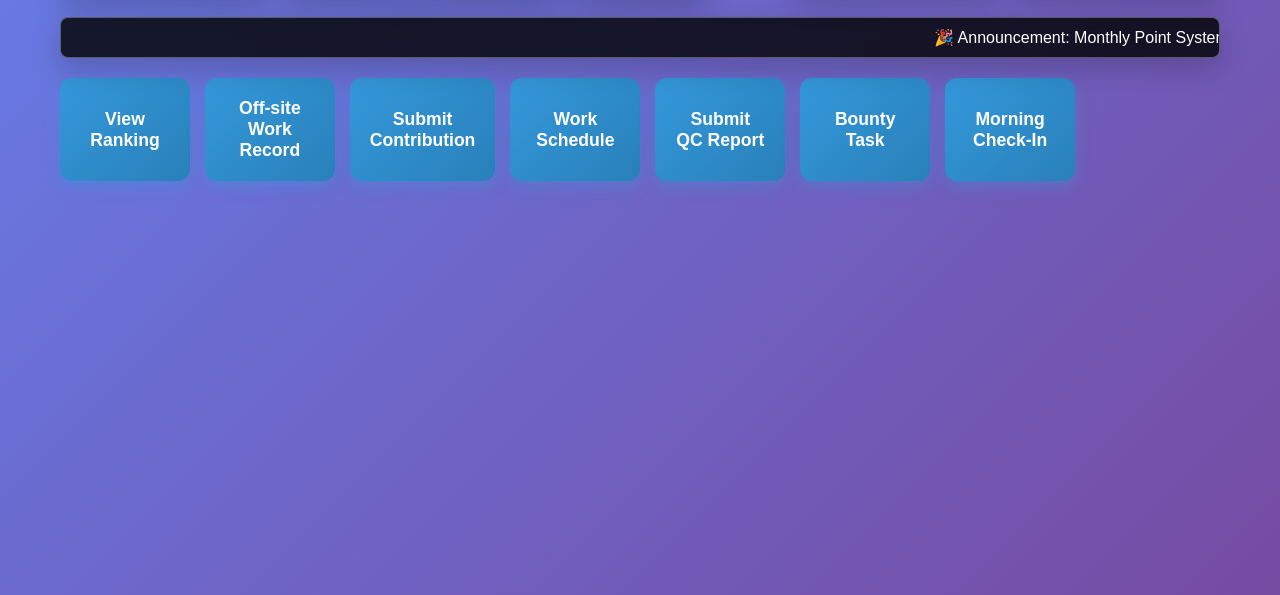
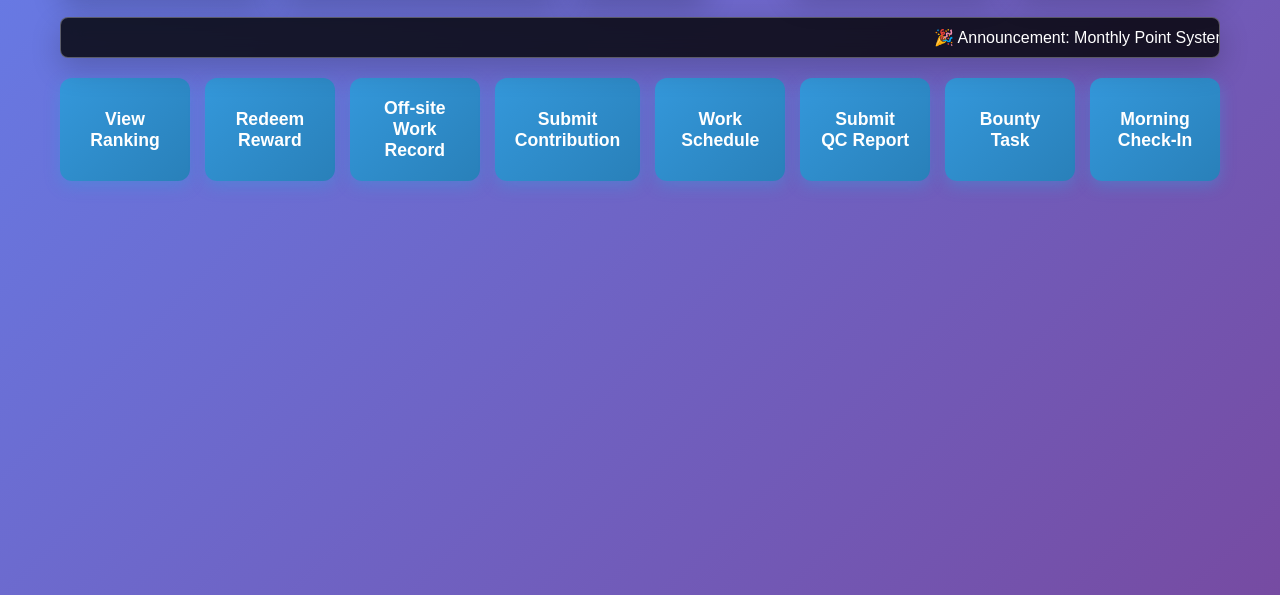
Before and after one commit to HL-Steel-Industries-Sdn-Bhd/Profile-html-Test14, a plain HTML site: page index.html in a window 1280 px wide. Shown: the part 205-800 px from the top of the page. Drawn offline with Linux system fonts and the light colour scheme; no server answers.

Commit message:
Update index.html

```diff
--- a/index.html
+++ b/index.html
@@ -436,7 +436,10 @@
 
                 <!-- Redeem Reward 加上 user=Albert -->
                 <button class="button"
-                    onclick="window.location.href='https://hl-steel-industries-sdn-bhd.github.io/Redeem-html-test11/?user=nX4G9VmZ8eH2CLaD''https://hl-steel-industries-sdn-bhd.github.io/Redeem-html-test
+                    onclick="window.location.href='https://hl-steel-industries-sdn-bhd.github.io/Redeem-html-test11/?user=nX4G9VmZ8eH2CLaD'">
+                    Redeem Reward
+                </button>
+
                 <button class="button" onclick="window.open('https://hl-steel-industries-sdn-bhd.github.io/Off-Site-Work-Record/', '_blank')">Off-site Work Record</button>
                 <button class="button" onclick="submitContribution()">Submit Contribution</button>
                 <button class="button" onclick="viewSchedule()">Work Schedule</button>
```
